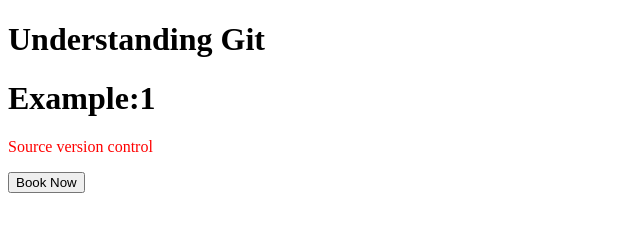
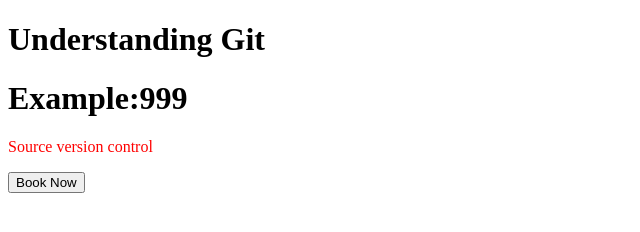
Before and after one commit to DrAshuGupta/git-april2023, a plain HTML site: page index.html in a window 1280 px wide. Shown: the full height of the page, 0-640 px from the left. Drawn offline with Linux system fonts and the light colour scheme.

Commit message:
Example 1 changed to Example 999

```diff
--- a/index.html
+++ b/index.html
@@ -3,7 +3,7 @@
 
 <body>
 <h1>Understanding Git</h1>
-<h1>Example:1</h1>
+<h1>Example:999</h1>
 <p style="color:red">Source version control</p>
 <button>Book Now</button>
 </body>
```
